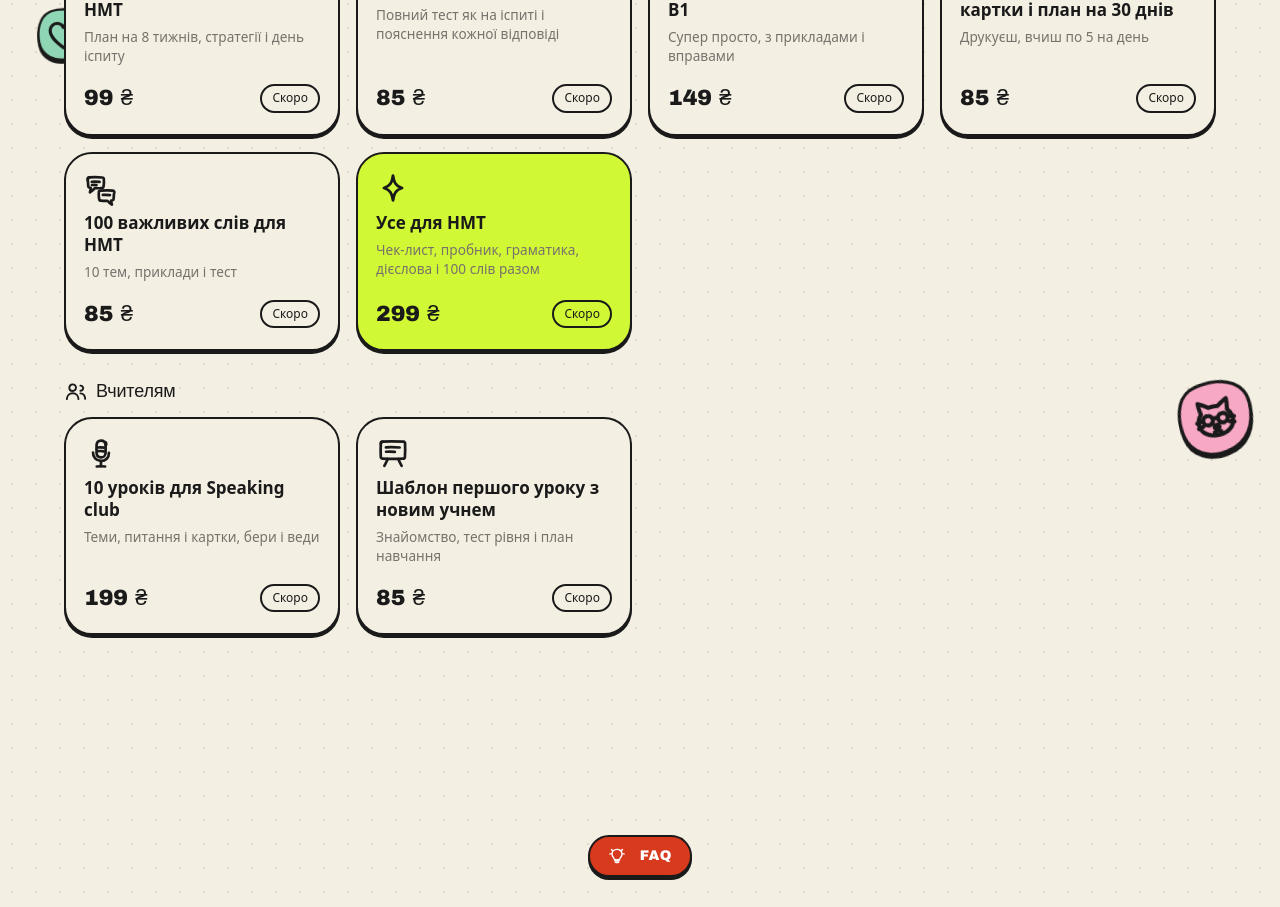
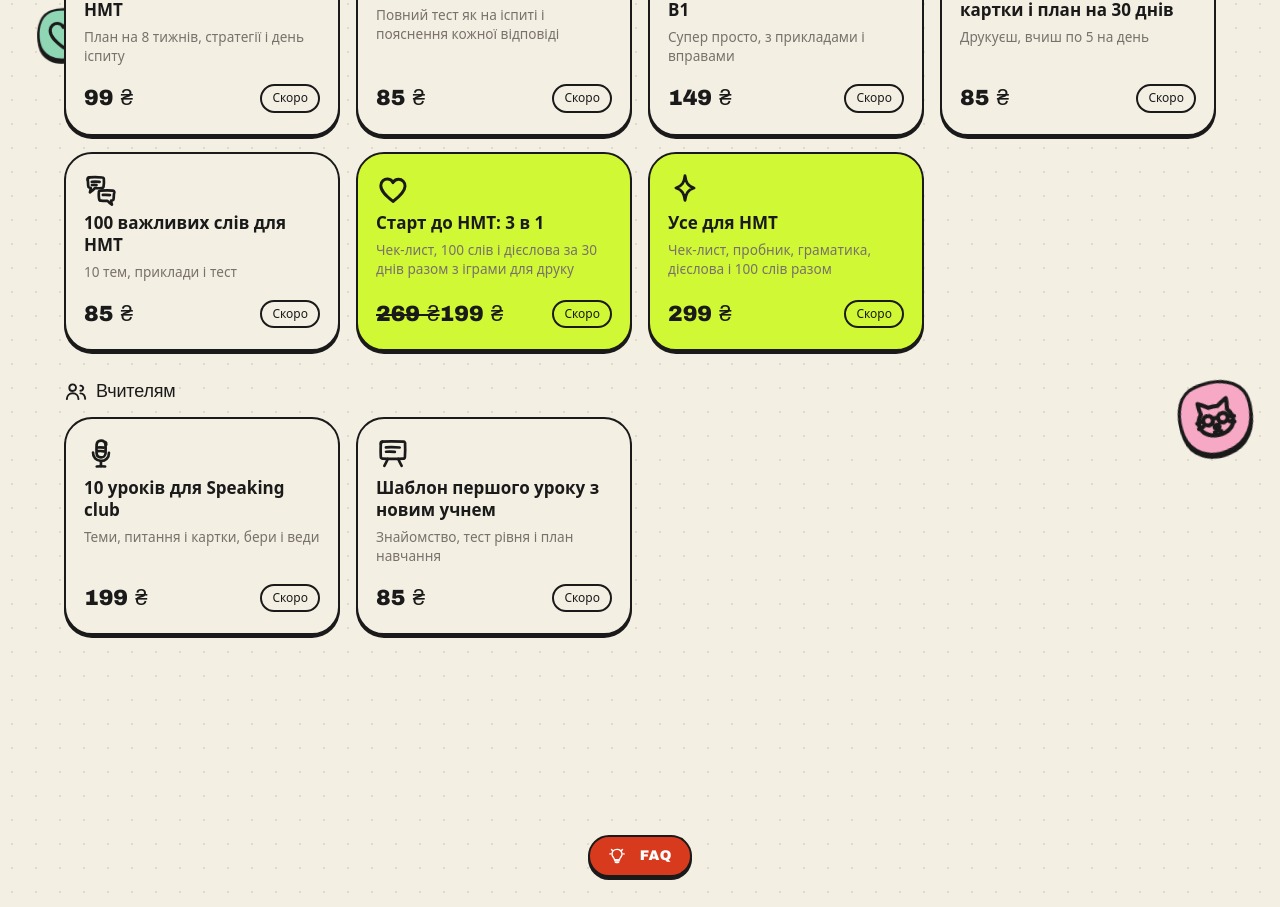
Before and after one commit to mariyavalyanskaya95-create/murly-saas, a Next.js app: page /pricing in a window 1280 px wide. Shown: the part 1828-2735 px from the top of the page. Built offline with nearby package versions, Linux system fonts and the light colour scheme; no server answers; a web font is replaced by a local one.

Commit message:
Pricing: NMT starter bundle 3 in 1

```diff
--- a/app/(marketing)/pricing/page.tsx
+++ b/app/(marketing)/pricing/page.tsx
@@ -22,12 +22,13 @@ export function generateMetadata(): Metadata {
 }
 
 // Міні-продукти: купуються один раз, без підписки. Мінімум 85 ₴.
-const MINI: { icon: string; price: number; name: T; text: T; who: 'student' | 'teacher'; bundle?: boolean }[] = [
+const MINI: { icon: string; price: number; old?: number; name: T; text: T; who: 'student' | 'teacher'; bundle?: boolean }[] = [
   { icon: 'e-pencil', price: 99, who: 'student', name: { uk: 'Чек-лист підготовки до НМТ', ru: 'Чек-лист подготовки к НМТ', en: 'NMT prep checklist' }, text: { uk: 'План на 8 тижнів, стратегії і день іспиту', ru: 'План на 8 недель, стратегии и день экзамена', en: 'An 8-week plan, strategies and exam day' } },
   { icon: 'e-trophy', price: 85, who: 'student', name: { uk: 'Пробний НМТ з розбором', ru: 'Пробный НМТ с разбором', en: 'NMT mock test with answers explained' }, text: { uk: 'Повний тест як на іспиті і пояснення кожної відповіді', ru: 'Полный тест как на экзамене и объяснение каждого ответа', en: 'A full exam-style test and every answer explained' } },
   { icon: 'e-abc', price: 149, who: 'student', name: { uk: 'Уся базова граматика A1-B1', ru: 'Вся базовая грамматика A1-B1', en: 'All basic grammar A1-B1' }, text: { uk: 'Супер просто, з прикладами і вправами', ru: 'Супер просто, с примерами и упражнениями', en: 'Super simple, with examples and exercises' } },
   { icon: 'e-book', price: 85, who: 'student', name: { uk: 'Неправильні дієслова: картки і план на 30 днів', ru: 'Неправильные глаголы: карточки и план на 30 дней', en: 'Irregular verbs: cards and a 30-day plan' }, text: { uk: 'Друкуєш, вчиш по 5 на день', ru: 'Печатаешь, учишь по 5 в день', en: 'Print them, learn 5 a day' } },
   { icon: 'e-speak', price: 85, who: 'student', name: { uk: '100 важливих слів для НМТ', ru: '100 важных слов для НМТ', en: '100 key words for the NMT' }, text: { uk: '10 тем, приклади і тест', ru: '10 тем, примеры и тест', en: '10 topics, examples and a test' } },
+  { icon: 'd-heart', price: 199, old: 269, who: 'student', bundle: true, name: { uk: 'Старт до НМТ: 3 в 1', ru: 'Старт к НМТ: 3 в 1', en: 'NMT starter: 3 in 1' }, text: { uk: 'Чек-лист, 100 слів і дієслова за 30 днів разом з іграми для друку', ru: 'Чек-лист, 100 слов и глаголы за 30 дней вместе с играми для печати', en: 'Checklist, 100 words and 30-day verbs, plus printable games' } },
   { icon: 'd-spark', price: 299, who: 'student', bundle: true, name: { uk: 'Усе для НМТ', ru: 'Всё для НМТ', en: 'Everything for the NMT' }, text: { uk: 'Чек-лист, пробник, граматика, дієслова і 100 слів разом', ru: 'Чек-лист, пробник, грамматика, глаголы и 100 слов вместе', en: 'Checklist, mock test, grammar, verbs and 100 words together' } },
   { icon: 'e-mic', price: 199, who: 'teacher', name: { uk: '10 уроків для Speaking club', ru: '10 уроков для Speaking club', en: '10 Speaking club lessons' }, text: { uk: 'Теми, питання і картки, бери і веди', ru: 'Темы, вопросы и карточки, бери и веди', en: 'Topics, questions and cards, ready to teach' } },
   { icon: 'e-board', price: 85, who: 'teacher', name: { uk: 'Шаблон першого уроку з новим учнем', ru: 'Шаблон первого урока с новым учеником', en: 'First lesson template for a new student' }, text: { uk: 'Знайомство, тест рівня і план навчання', ru: 'Знакомство, тест уровня и план обучения', en: 'Getting to know, level test and a study plan' } },
@@ -79,7 +80,7 @@ export default function PricingPage() {
                     <b>{t(m.name)}</b>
                     <small>{t(m.text)}</small>
                     <div className="pr-mini__foot">
-                      <span className="pr-mini__price">{m.price} ₴</span>
+                      <span className="pr-mini__price">{m.old && <s className="pr-mini__old">{m.old} ₴</s>}{m.price} ₴</span>
                       <span className="pr-mini__soon">{t({ uk: 'Скоро', ru: 'Скоро', en: 'Soon' })}</span>
                     </div>
                   </div>
```
